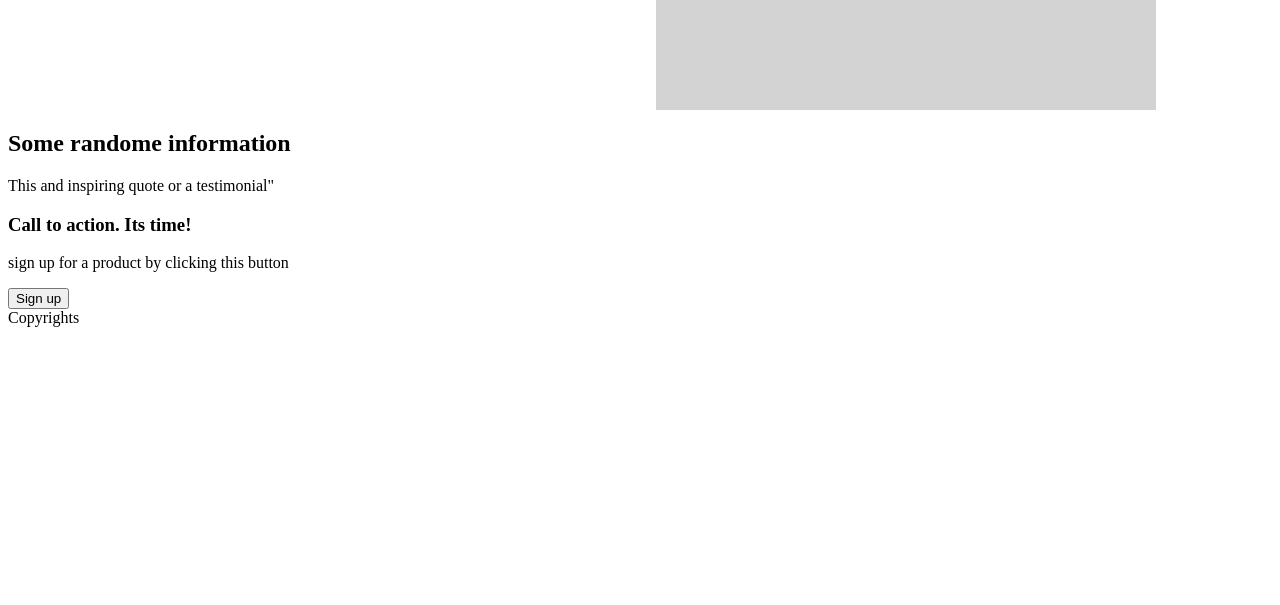
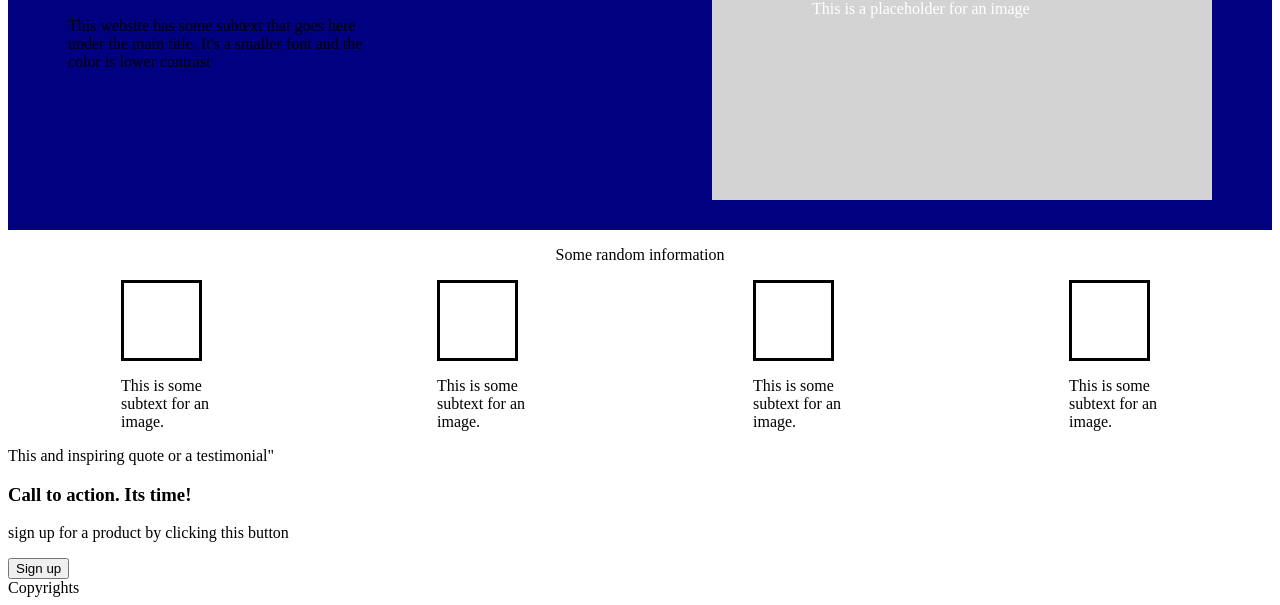
Before and after one commit to elynx146/landing-page, a plain HTML site: page index.html in a window 1280 px wide. Shown: the part 248-853 px from the top of the page. Before the commit the page ends 800 px from the top, so only its background shows below. Drawn offline with Linux system fonts and the light colour scheme.

Commit message:
"Odin Project Landing Page"

```diff
--- a/index.html
+++ b/index.html
@@ -25,7 +25,30 @@
         </div>
         <div class = "placeholder-grey">This is a placeholder for an image</div>
     </div>
-    <h2>Some randome information</h2>
+    <div class = "info-heading"><p>Some random information</p></div>
+    <div class = "boxes">
+    <div class = "infobox">
+        <div></div>
+        <p>This is some subtext for an image.</p>
+    </div>
+
+    <div class = "infobox">
+        <div></div>
+        <p>This is some subtext for an image.</p>
+    </div>
+
+    <div class = "infobox">
+        <div></div>
+        <p>This is some subtext for an image.</p>
+    </div>
+
+    <div class = "infobox">
+        <div></div>
+        <p>This is some subtext for an image.</p>
+    </div>
+
+    </div>
+
     <div class = "quote">This and inspiring quote or a testimonial"</div>
     <div class = "signup">
         <div>
--- a/styles.css
+++ b/styles.css
@@ -3,10 +3,13 @@ header{
     background-color: navy;
     color:white;
     justify-content: space-between;
+    align-items: center;
+    padding:30px;
 }
 
 .logo{
     margin-right: auto;
+    margin-left:30px;
 }
 
 header ul{
@@ -14,11 +17,14 @@ header ul{
     padding:0;
     list-style-type: none;
     margin-left: auto;
+    margin-right: 30px;
 }
 
 .heading{
     display: flex;
-    justify-content: space-around;
+    justify-content: space-between;
+    background-color: navy;
+    padding:30px;
 }
 
 .placeholder-grey{
@@ -28,9 +34,29 @@ header ul{
     padding: 100px;
     background-color: lightgrey;
     color:white;
+    margin-right: 30px;
 }
 
 .intro{
     flex-basis: 300px;
+    margin-left: 30px;
+}
 
+.infobox div{
+    border-style: solid;
+    width:75px;
+    height:75px;
 }
+
+.infobox{
+    width:90px;
+    flex-shrink: 0;
+}
+
+.boxes{display: flex;
+justify-content: space-around;}
+
+.info-heading{
+   display: flex;
+   justify-content: center;
+}
```
